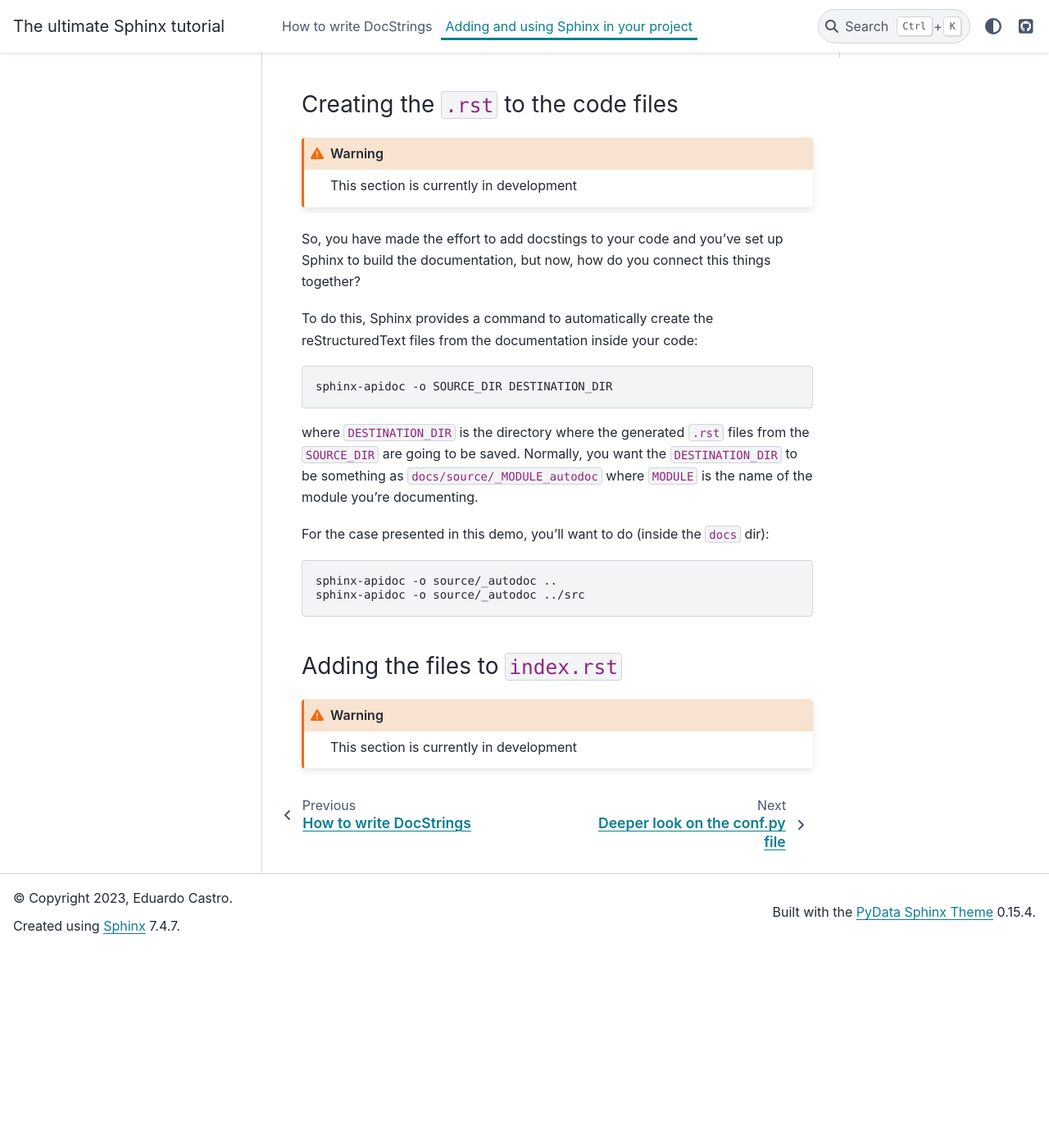
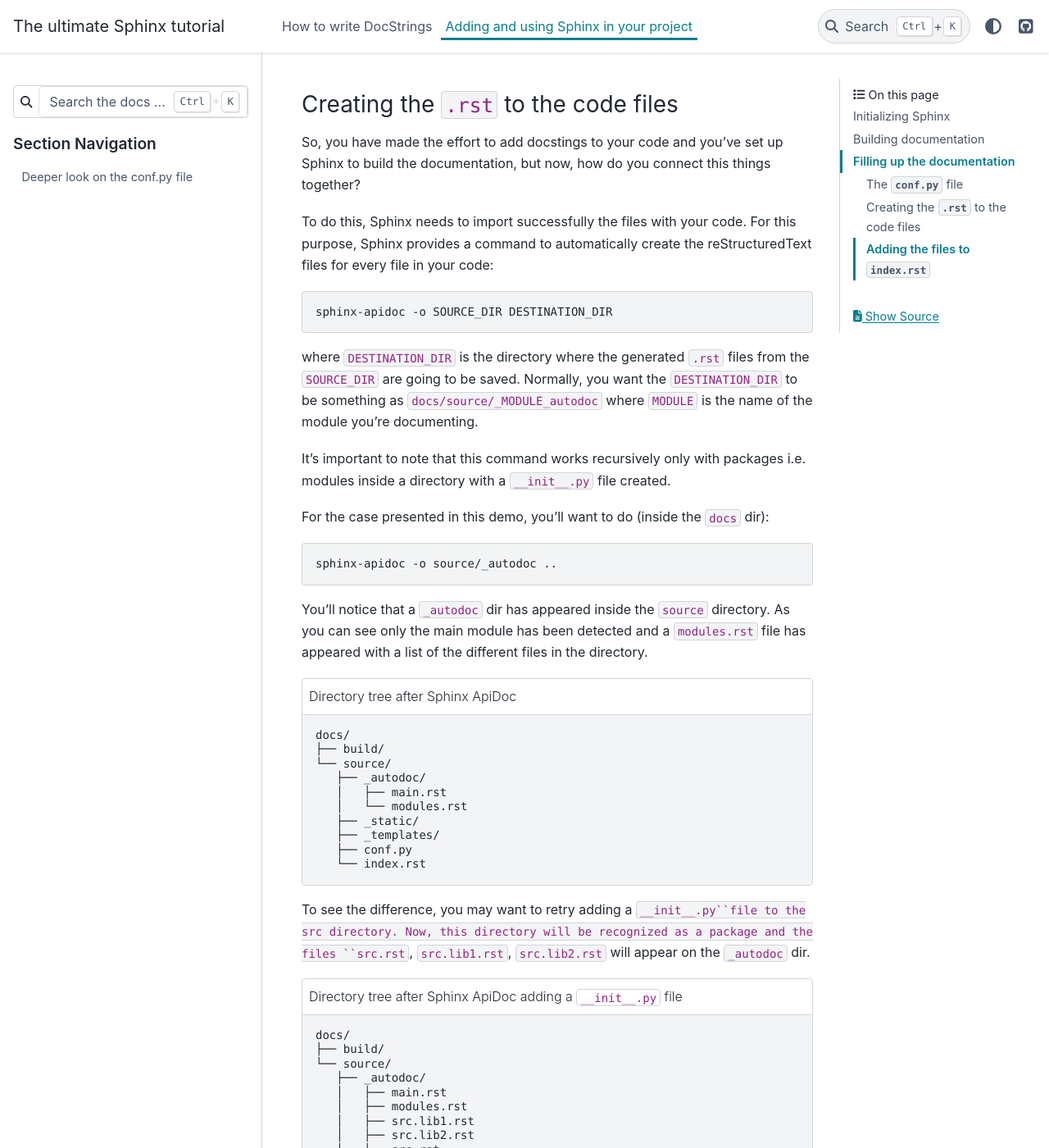
Before and after one commit to ecastroth/ultimate-sphinx-tutorial, a Sphinx documentation site: the page built from guide/source/_guide/_tutorial/sphinx-in-your-project.rst, in a window 1280 px wide and 1400 px high, scrolled down 4409 px. Shown: the whole window at 82% size. Built offline with Sphinx 7.4.7 and the PyData theme 0.15.4, drawn with Linux system fonts in a browser that asks for light colours; before the commit the page ends 5568 px from its top, so only the background shows below that; some of the changed text lies outside the part shown.

Commit message:
Adds apidoc tutorial

```diff
--- a/guide/source/_guide/_tutorial/sphinx-in-your-project.rst
+++ b/guide/source/_guide/_tutorial/sphinx-in-your-project.rst
@@ -123,14 +123,13 @@
 Creating the ``.rst`` to the code files
 ---------------------------------------
 
-.. warning:: This section is currently in development
-
 So, you have made the effort to add docstings to your code and you've set up
 Sphinx to build the documentation, but now, how do you connect this things
 together?
 
-To do this, Sphinx provides a command to automatically create the
-reStructuredText files from the documentation inside your code:
+To do this, Sphinx needs to import successfully the files with your code. For
+this purpose, Sphinx provides a command to automatically create the
+reStructuredText files for every file in your code:
 
 .. code-block:: bash
 
@@ -141,13 +140,63 @@
 ``DESTINATION_DIR`` to be something as ``docs/source/_MODULE_autodoc`` where
 ``MODULE`` is the name of the module you're documenting.
 
+It's important to note that this command works recursively only with packages
+i.e. modules inside a directory with a ``__init__.py`` file created.
+
 For the case presented in this demo, you'll want to do (inside the ``docs``
 dir):
 
 .. code-block:: bash
 
    sphinx-apidoc -o source/_autodoc ..
-   sphinx-apidoc -o source/_autodoc ../src
+
+You'll notice that a ``_autodoc`` dir has appeared inside the ``source``
+directory. As you can see only the main module has been detected and a
+``modules.rst`` file has appeared with a list of the different files in the
+directory.
+
+.. code-block:: none
+   :caption: Directory tree after Sphinx ApiDoc
+
+   docs/
+   ├── build/
+   └── source/
+      ├── _autodoc/
+      │   ├── main.rst
+      │   └── modules.rst
+      ├── _static/
+      ├── _templates/
+      ├── conf.py
+      └── index.rst
+
+To see the difference, you may want to retry adding a ``__init__.py``file to
+the src directory. Now, this directory will be recognized as a package and the
+files ``src.rst``, ``src.lib1.rst``, ``src.lib2.rst`` will appear on the
+``_autodoc`` dir.
+
+.. code-block:: none
+   :caption: Directory tree after Sphinx ApiDoc adding a ``__init__.py`` file
+
+   docs/
+   ├── build/
+   └── source/
+      ├── _autodoc/
+      │   ├── main.rst
+      │   ├── modules.rst
+      │   ├── src.lib1.rst
+      │   ├── src.lib2.rst
+      │   └── src.rst
+      ├── _static/
+      ├── _templates/
+      ├── conf.py
+      └── index.rst
+
+If you open this files, you'll see that they are standard ``.rst`` files that
+can be modified without problem. You can add text to them aswell as any other
+element supported by reStructuredText.
+
+Now that the source files are allready build, you can delete the extra
+``__init__.py`` file that you created.
 
 
 Adding the files to ``index.rst``
```
